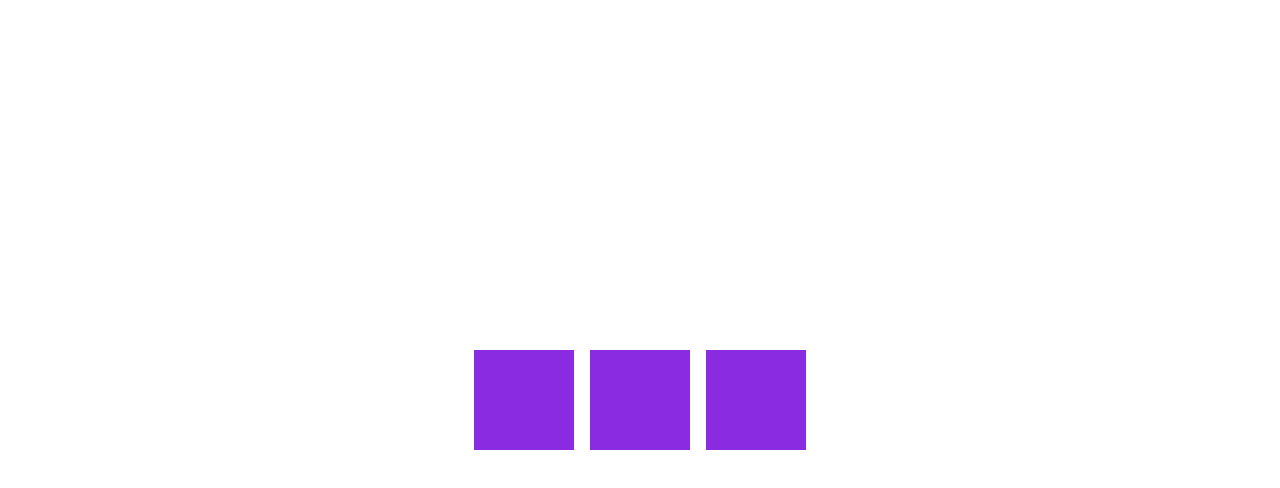
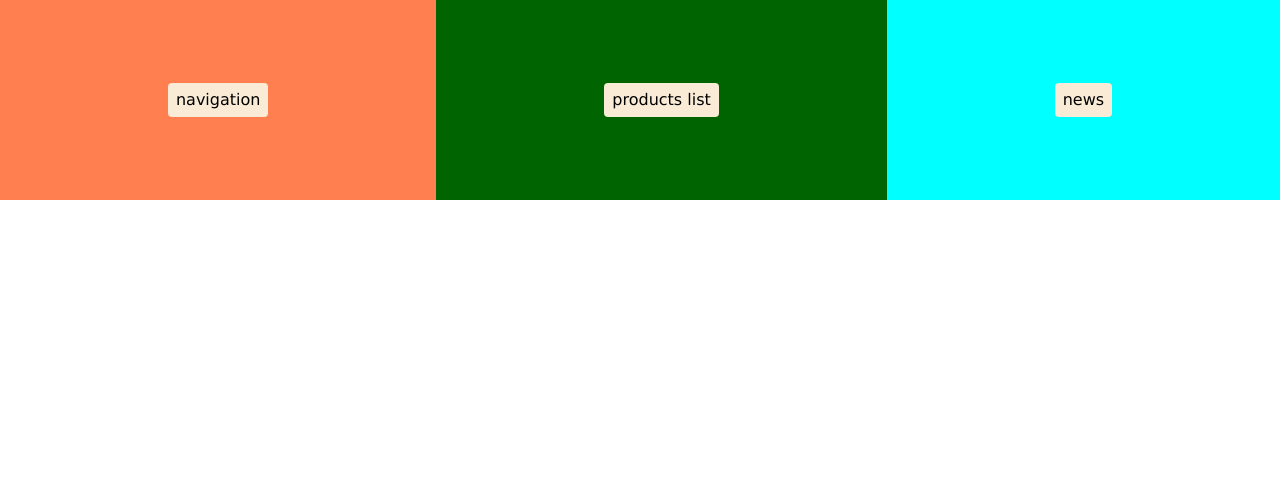
Before and after one commit to gon4aruk/Foundation, a plain HTML site: page index.html in a window 1280 px wide. Drawn offline with nearby package versions, Linux system fonts and the light colour scheme.

Commit message:
lesson22.2

```diff
--- a/index.html
+++ b/index.html
@@ -4,17 +4,19 @@
 <head>
     <meta charset="UTF-8" />
     <meta name="viewport" content="width=device-width, initial-scale=1.0" />
-    <title>Media Queries</title>
+    <title>Breakpoints</title>
     <link rel="stylesheet" href="https://cdnjs.cloudflare.com/ajax/libs/normalize/8.0.1/normalize.css" integrity="sha256-WAgYcAck1C1/zEl5sBl5cfyhxtLgKGdpI3oKyJffVRI=" crossorigin="anonymous" />
     <link rel="stylesheet" href="styles.css">
 </head>
 
 <body>
-    <div class="container">
-        <div class="square"></div>
-        <div class="square"></div>
-        <div class="square"></div>
-    </div>
+    <main class="content">
+        <section class="container">
+            <div class="navigation"><span class="text">Navigation</span></div>
+            <div class="products-list"><span class="text">Products List</span></div>
+        </section>
+        <div class="news"><span class="text">News</span></div>
+    </main>
 </body>
 
 </html>
--- a/styles.css
+++ b/styles.css
@@ -2,35 +2,49 @@
     box-sizing: border-box;
 }
 
-body {
+.navigation {
+    background-color: #ff7f50;
+    height: 200px;
     display: flex;
-    height: 100vh;
-    align-items: center;
-    justify-content: center;
+    flex-grow: 1;
 }
 
-.square {
-    width: 100px;
-    height: 100px;
-    margin: 8px;
-    background-color: #ff7f50;
+.products-list {
+    background-color: #006400;
+    height: 200px;
+    display: flex;
+    flex-grow: 1;
+}
+
+.news {
+    background-color: #0ff;
+    height: 200px;
+    display: flex;
+    flex-grow: 1;
+}
+
+.text {
+    margin: auto;
+    display: inline-block;
+    text-transform: lowercase;
+    font-family: Verdana, Geneva, Tahoma, sans-serif;
+    padding: 8px;
+    background-color: #faebd7;
+    border-radius: 4px;
+}
+
+.container {
+    flex-grow: 2;
 }
 
 @media screen and (min-width: 600px) {
-    .square {
-        background-color: #8a2be2;
-    }
-}
-
-@media screen and (orientation: landscape) {
     .container {
         display: flex;
     }
 }
 
-@media screen and (orientation: portrait) {
-    .container {
+@media screen and (min-width: 900px) {
+    .content {
         display: flex;
-        flex-direction: column;
     }
 }
```
